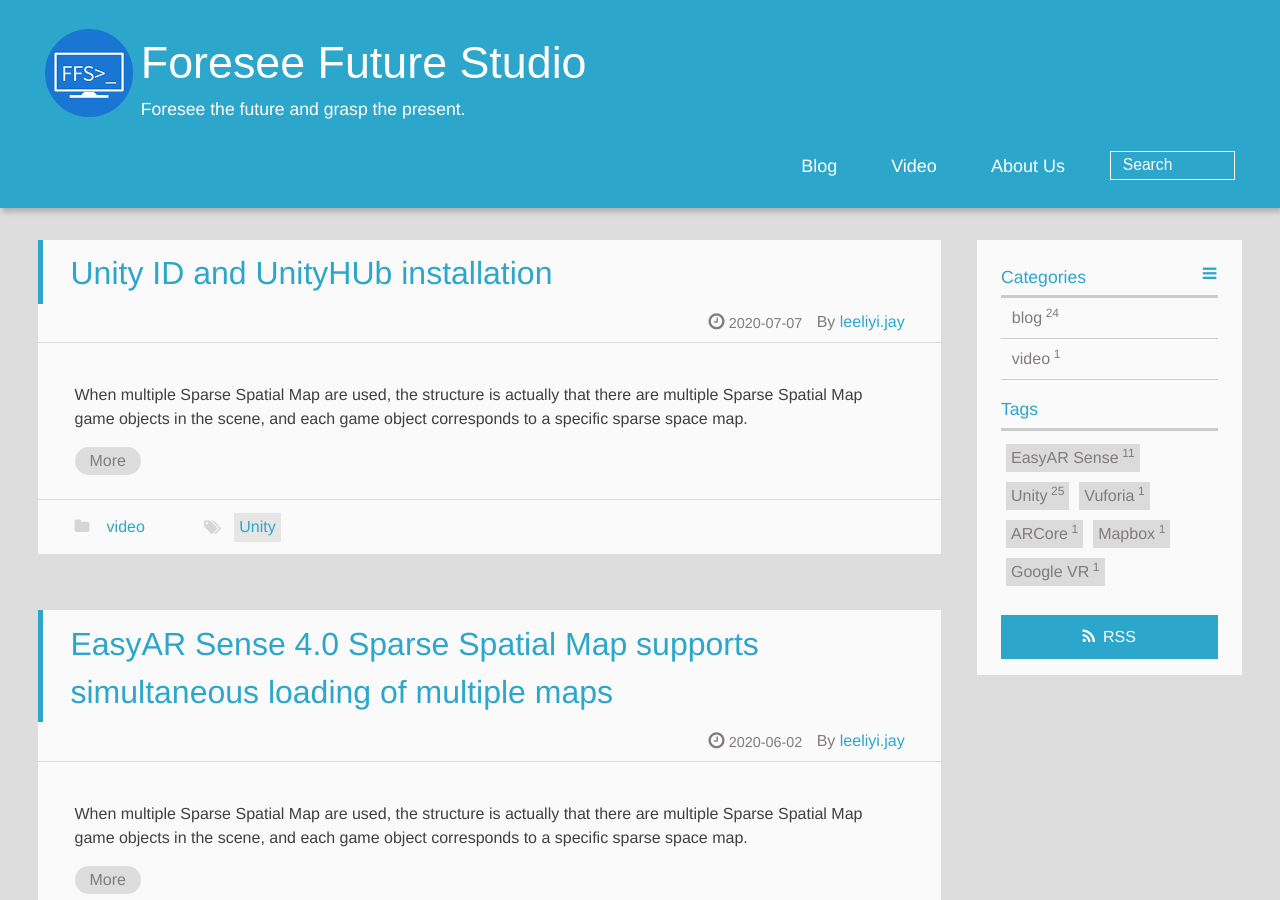
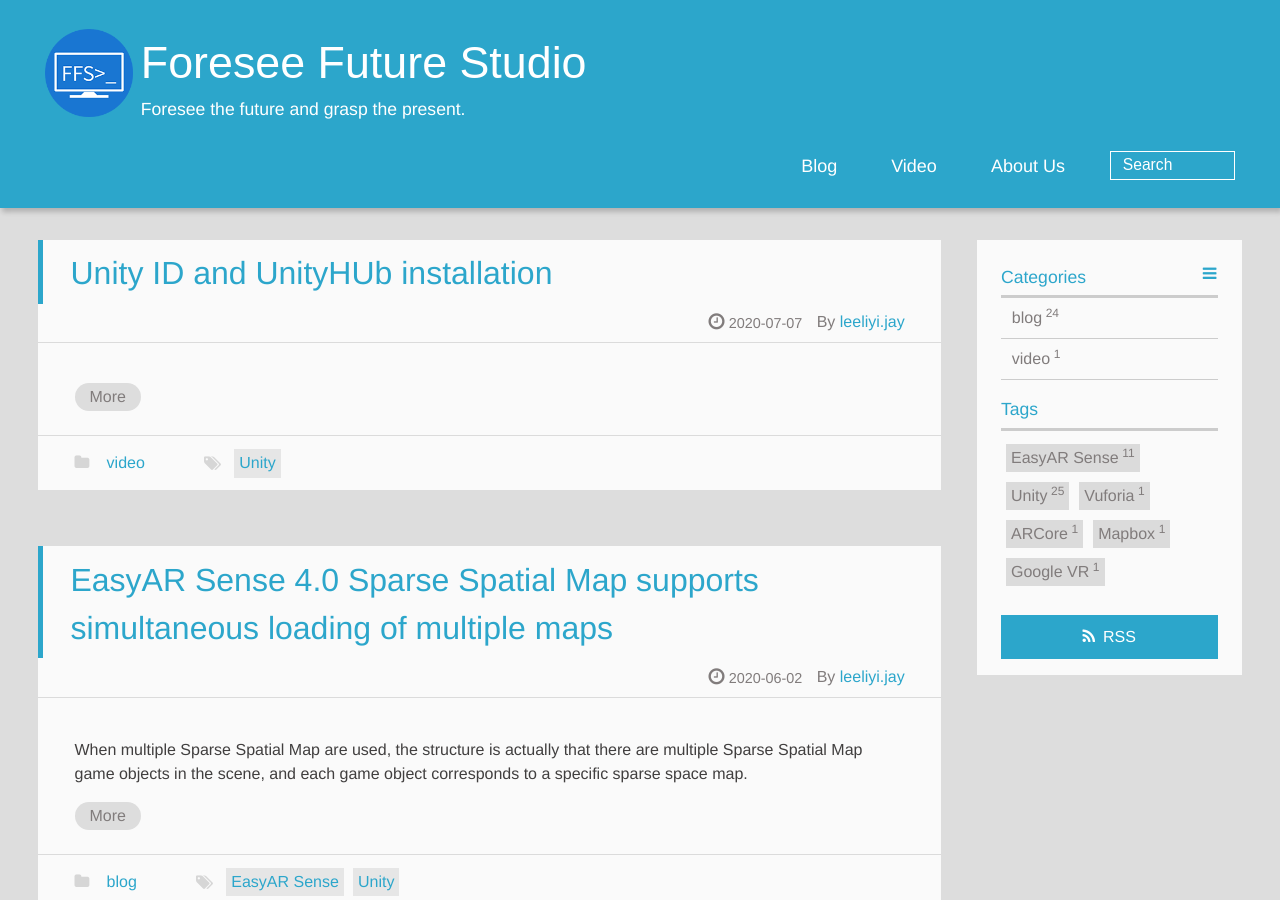
Before and after one commit to wuyt/wuyt.github.io, a Jekyll site: the page built from index.html, in a window 1280 px wide and 900 px high. Built offline with Jekyll 4.4.1, drawn with Linux system fonts in a browser that asks for light colours; the list of posts is cut into pages by our own code.

Commit message:
Update 2020-07-07-Unity-basic-tutorial-01.md

```diff
--- a/_posts/2020-07-07-Unity-basic-tutorial-01.md
+++ b/_posts/2020-07-07-Unity-basic-tutorial-01.md
@@ -7,7 +7,7 @@ category: [video]
 description: Unity
 ---
 
-When multiple Sparse Spatial Map are used, the structure is actually that there are multiple Sparse Spatial Map game objects in the scene, and each game object corresponds to a specific sparse space map.
+
 
 <!-- more -->
 
```
